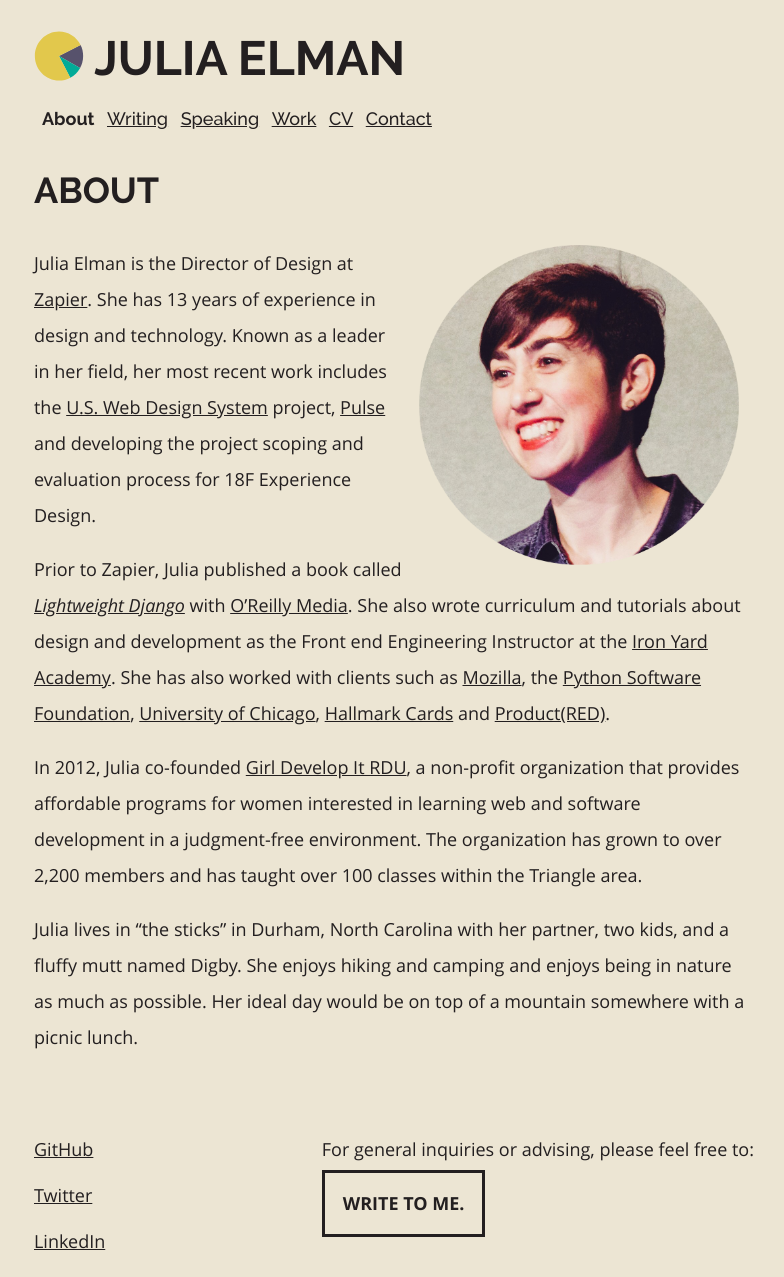
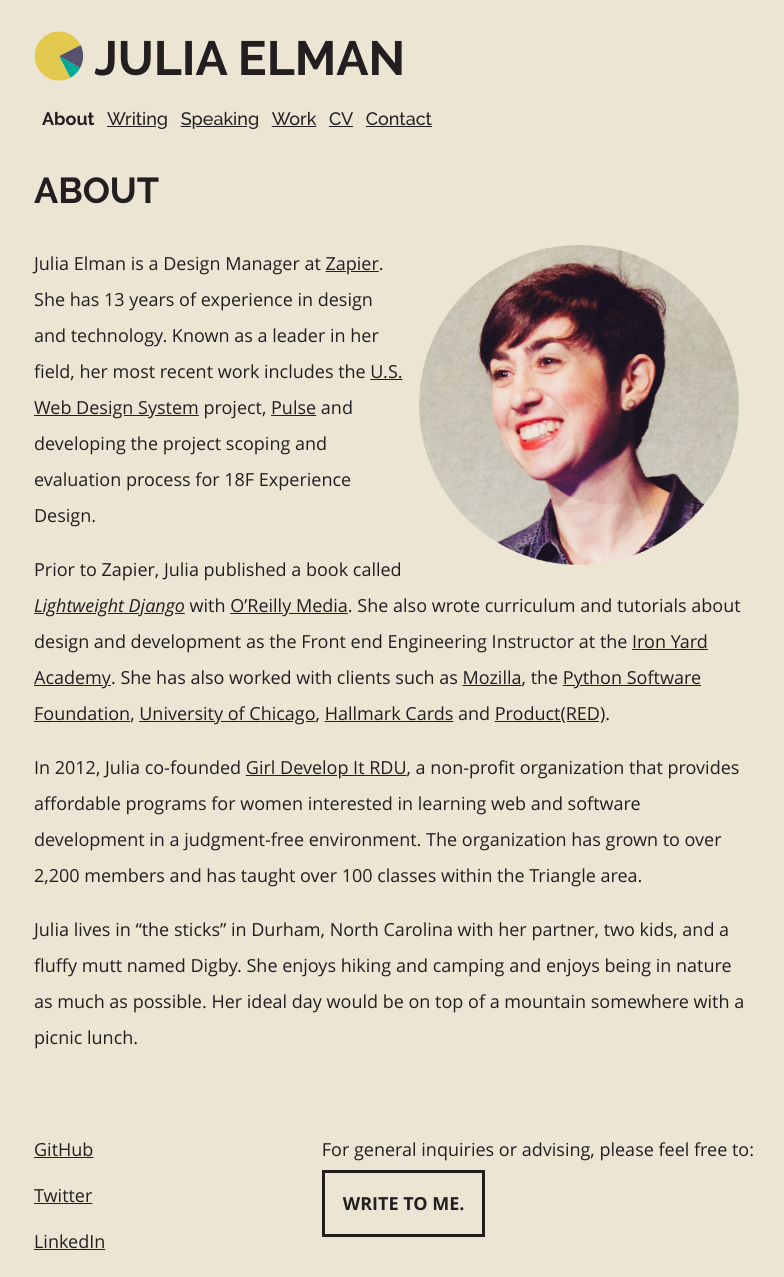
Before and after one commit to juliaelman/juliaelman.github.io, a Jekyll site: the page built from pages/about.md, in a window 1280 px wide. Shown: the whole page, without its empty margins (246-1030 px from the left). Built offline with Jekyll 4.4.1, drawn with Linux system fonts in a browser that asks for light colours.

Commit message:
Update Zapier job title.

```diff
--- a/index.html
+++ b/index.html
@@ -4,7 +4,7 @@
 body_id: home
 ---
 
-<p>Hello! I'm Julia Elman -- a Director of Design based in Durham, North Carolina. I lead design and development teams, and coach people to help them reach their full potential and create amazing things. My most recent work includes the <a href="https://designsystem.digital.gov/">U.S. Web Design System</a>.</p>
+<p>Hello! I'm Julia Elman -- a Design Manager based in Durham, North Carolina. I lead design and development teams, and coach people to help them reach their full potential and create amazing things. My most recent work includes the <a href="https://designsystem.digital.gov/">U.S. Web Design System</a>.</p>
 
 <p>Apart from technology, I like spending time hiking and camping in the woods of North Carolina and spending time with my family.</p>
 
--- a/pages/about.md
+++ b/pages/about.md
@@ -6,7 +6,7 @@
 ---
 <img src="/assets/images/julia-elman.png" alt="Julia Elman" class="profile">
 
-<p>Julia Elman is the Director of Design at <a href="https://zapier.com/">Zapier</a>. She has 13 years of experience in design and technology. Known as a leader in her field, her most recent work includes the <a href="https://designsystem.digital.gov/">U.S. Web Design System</a> project, <a href="https://pulse.cio.gov">Pulse</a> and developing the project scoping and evaluation process for 18F Experience Design.</p>
+<p>Julia Elman is a Design Manager at <a href="https://zapier.com/">Zapier</a>. She has 13 years of experience in design and technology. Known as a leader in her field, her most recent work includes the <a href="https://designsystem.digital.gov/">U.S. Web Design System</a> project, <a href="https://pulse.cio.gov">Pulse</a> and developing the project scoping and evaluation process for 18F Experience Design.</p>
 
 Prior to Zapier, Julia published a book called <em><a href="https://bit.ly/lightweightdjango">Lightweight Django</a></em> with <a href="https://www.oreilly.com/">O’Reilly Media</a>. She also wrote curriculum and tutorials about design and development as the Front end Engineering Instructor at the <a href="https://www.theironyard.com/">Iron Yard Academy</a>. She has also worked with clients such as <a href="https://www.mozilla.org/en-US/">Mozilla</a>, the <a href="https://www.python.org/psf/">Python Software Foundation</a>, <a href="">University of Chicago</a>, <a href="https://www.hallmark.com/">Hallmark Cards</a> and <a href="https://red.org/">Product(RED)</a>.
 
```
